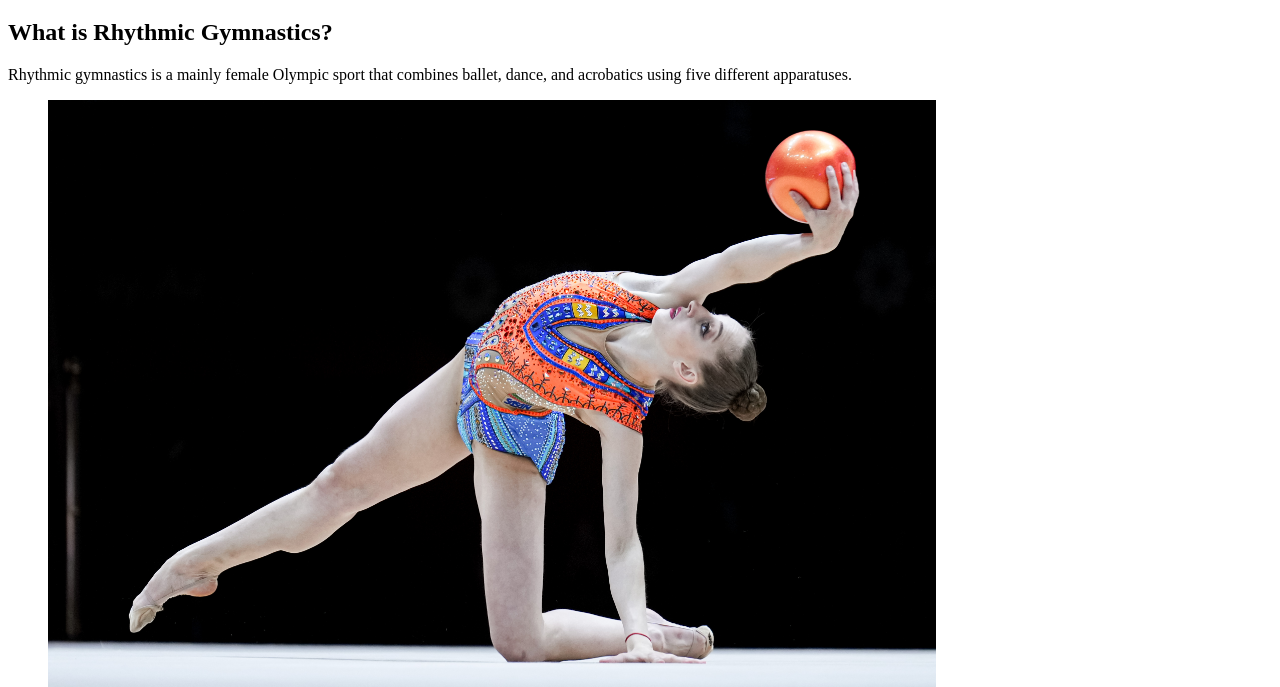
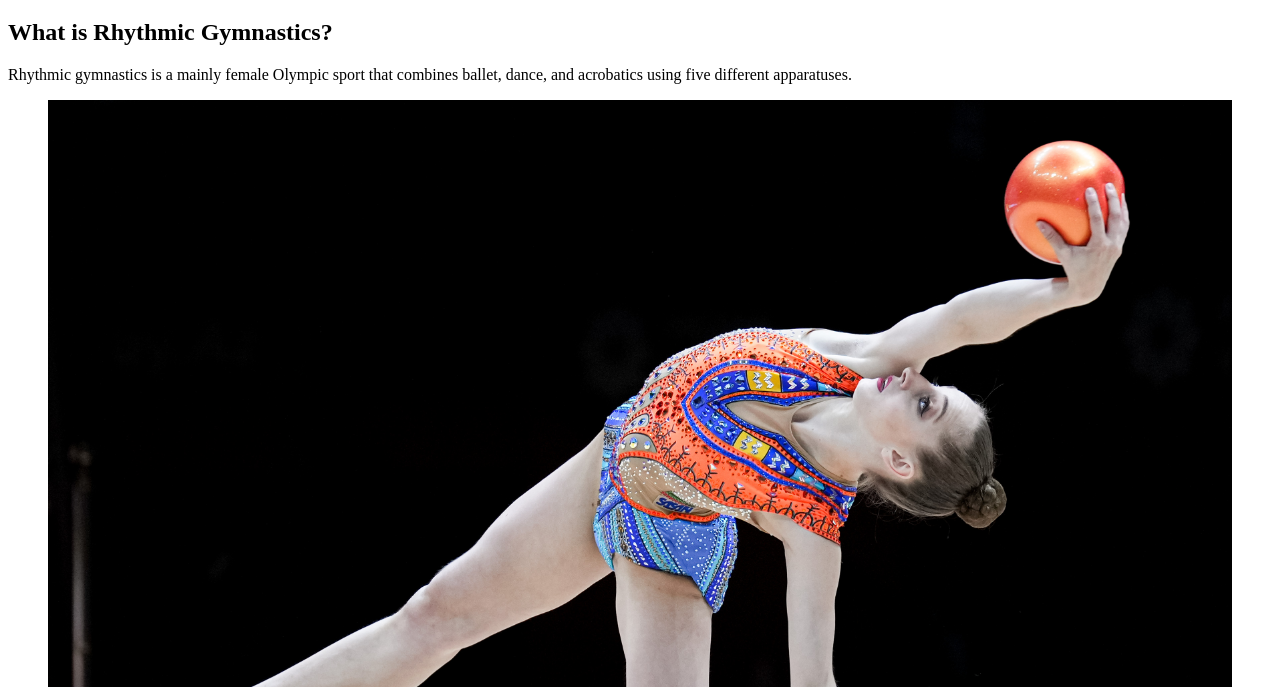
Before and after one commit to Sophia1233468/Web-Project-1-Sophia, a plain HTML site: page index.html in a window 1280 px wide. Shown: the part 113-800 px from the top of the page. Drawn offline with Linux system fonts and the light colour scheme.

Commit message:
finnished the image

```diff
--- a/index.html
+++ b/index.html
@@ -30,7 +30,7 @@
         acrobatics using five different apparatuses.
       </p>
       <figure>
-      <img src="images/rhythmic.jpg" width="75%" alt="rhythmic gymnastics" />
+      <img src="images/rhythmic.jpg" width="100%" alt="rhythmic gymnastics" />
       <figcaption>Rhythmic gymnastics</figcaption>
       </figure>
       <!-- an image -->
```
